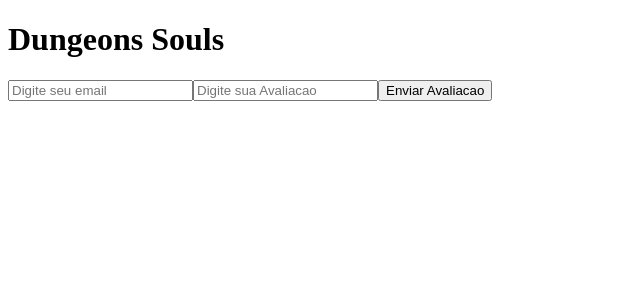
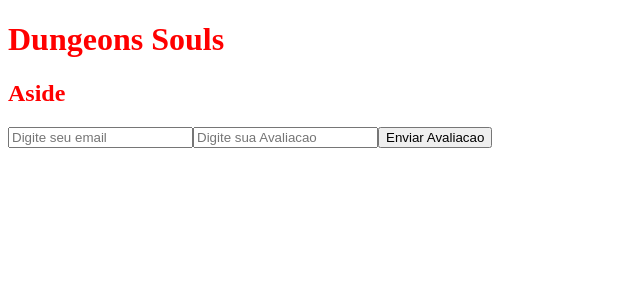
Before and after one commit to AlexandreGoular/Dungeons_Souls, a React (Vite) app: page / in a window 1280 px wide. Shown: the top 300 px of the page, without its empty margins (0-640 px from the left). Built offline with nearby package versions, Linux system fonts and the light colour scheme.

Commit message:
add scss files

```diff
--- a/package.json
+++ b/package.json
@@ -12,7 +12,8 @@
   "dependencies": {
     "axios": "^1.7.2",
     "react": "^18.3.1",
-    "react-dom": "^18.3.1"
+    "react-dom": "^18.3.1",
+    "sass": "^1.77.8"
   },
   "devDependencies": {
     "@types/react": "^18.3.3",
--- a/src/components/Aside.tsx
+++ b/src/components/Aside.tsx
@@ -1,3 +1,5 @@
+import '../styles/App.scss'
+
 export function Aside() {
     return (
         <>
--- a/src/pages/Home.tsx
+++ b/src/pages/Home.tsx
@@ -1,3 +1,4 @@
+import { Aside } from "../components/Aside";
 import { Footer } from "../components/Footer";
 import { Navbar } from "../components/Navbar";
 
@@ -8,6 +9,7 @@ export function Home() {
         <>
 
             <Navbar />
+            <Aside />
             <Footer />
         </>
     )
--- /dev/null
+++ b/src/styles/App.scss
@@ -0,0 +1,3 @@
+h1 {
+    color: red;
+}
```
Also changed, not shown: 1 other file (tests, documents, lock files or other folders).
